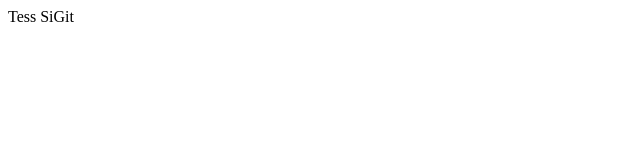
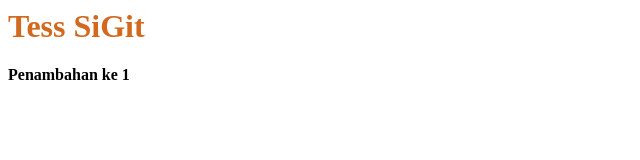
Before and after one commit to riswan0584/latihan, a plain HTML site: page index.html in a window 1280 px wide. Shown: the whole page, without its empty margins (0-640 px from the left). Drawn offline with Linux system fonts and the light colour scheme.

Commit message:
mengubah index dan menambah file style.css

```diff
--- a/index.html
+++ b/index.html
@@ -1,8 +1,9 @@
 <html>
     <head>
-
+        <link rel="stylesheet" type="text/css" href="style.css">
     </head>
     <body>
-        Tess SiGit
+        <H1 class="judul">Tess SiGit</H1>
+        <b>Penambahan ke 1</b>
     </body>
 </html>
--- /dev/null
+++ b/style.css
@@ -0,0 +1,3 @@
+.judul {
+    color: chocolate;
+}
```
